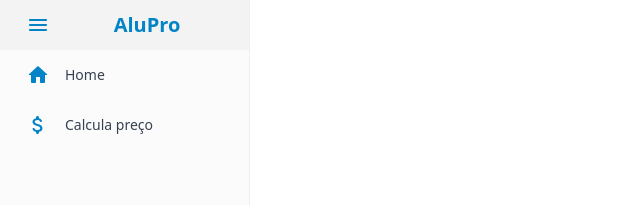
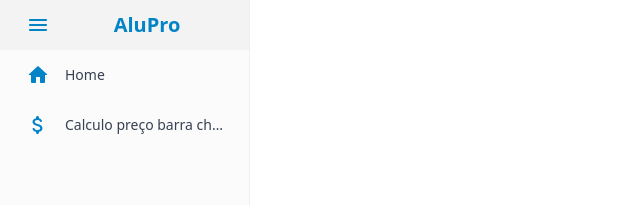
Before and after one commit to leogiraldimg/alupro, a React (Vite) app: page / in a window 1280 px wide. Shown: the top 205 px of the page, without its empty margins (0-640 px from the left). Built offline with nearby package versions, Linux system fonts and the light colour scheme.

Commit message:
refactor: muda nome item barra lateral

```diff
--- a/src/containers/Sidebar/index.tsx
+++ b/src/containers/Sidebar/index.tsx
@@ -53,7 +53,7 @@ const Sidebar: React.FC = () => {
                         onClick={() => setToggled(false)}
                         className="text-gray-700 text-sm"
                     >
-                        Calcula preço
+                        Calculo preço barra chata
                     </MenuItem>
                 </Menu>
             </SidebarComp>
```
